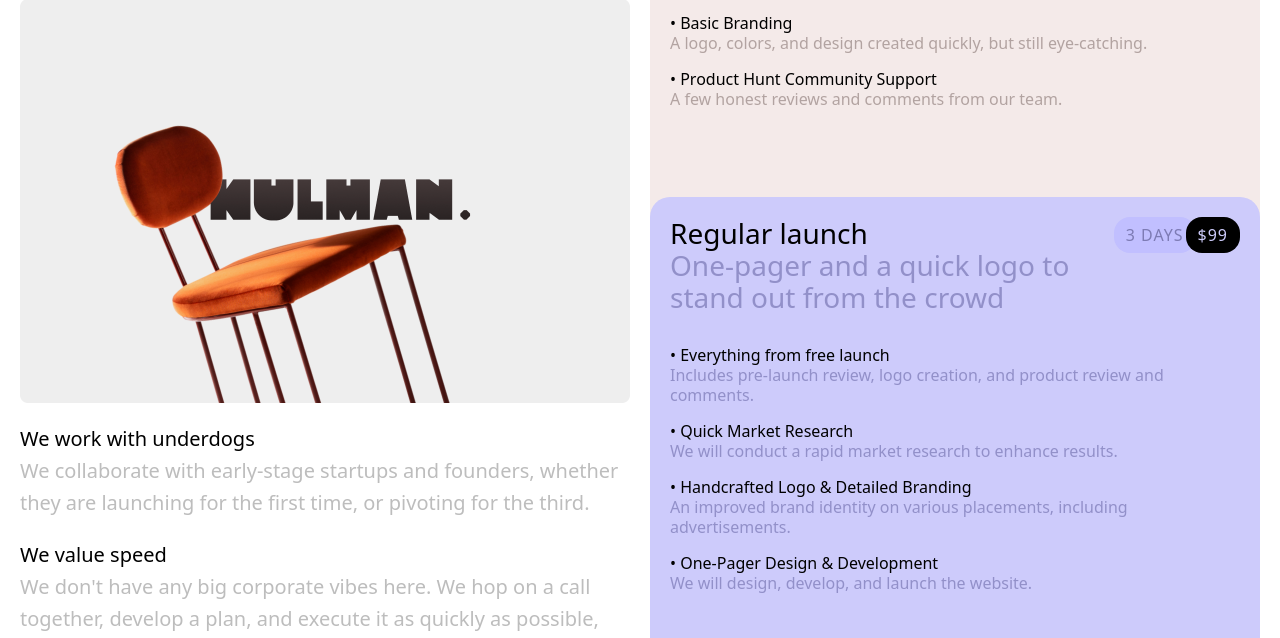
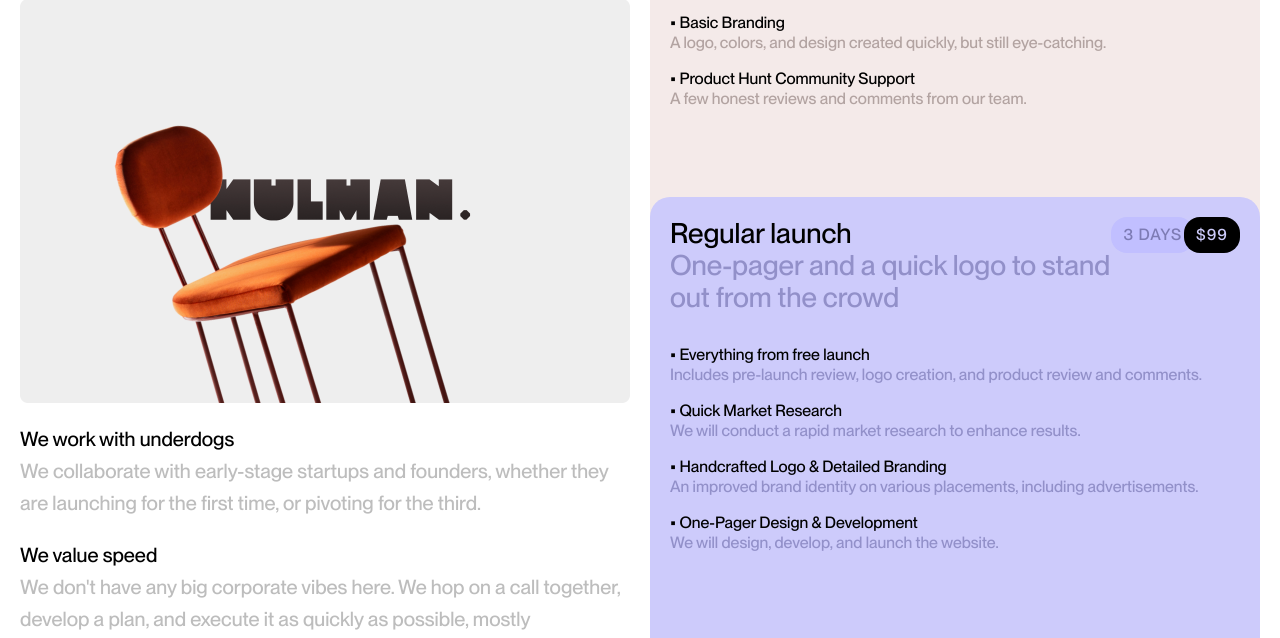
Before and after one commit to nomercy360/makelunch, an Astro site: page / in a window 1280 px wide. Shown: the part 267-905 px from the top of the page. Built offline with nearby package versions, Linux system fonts and the light colour scheme; Astro itself is replaced by a stand-in of ours.

Commit message:
update font

```diff
--- a/src/layouts/Layout.astro
+++ b/src/layouts/Layout.astro
@@ -44,7 +44,16 @@ const {title, description} = Astro.props;
 </body>
 </html>
 <style is:global>
+    @font-face {
+        font-display: swap;
+        font-family: 'PP Neue Montreal';
+        font-style: normal;
+        font-weight: 300;
+        src: url('/fonts/PPNeueMontreal-Medium.woff2') format('woff2');
+    }
+
     body {
         background-color: white;
+        font-family: 'PP Neue Montreal', sans-serif;
     }
 </style>
```
Also changed, not shown: public/fonts/PPNeueMontreal-Medium.woff2 (added).
